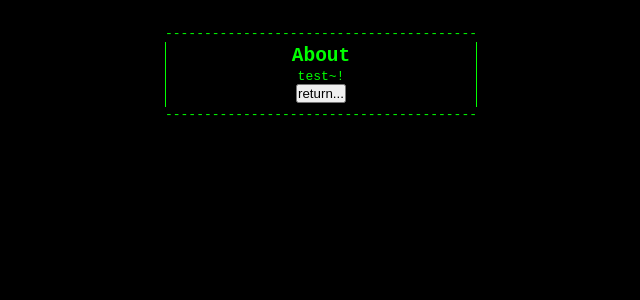
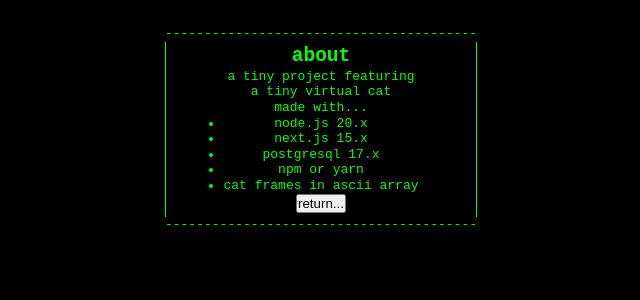
Before and after one commit to j-jh/TamaCatAI, a Next.js app: page /about in a window 1280 px wide. Shown: the top 300 px of the page, without its empty margins (319-959 px from the left). Built offline with nearby package versions, Linux system fonts and the light colour scheme.

Commit message:
docs: update about, contact, readme

```diff
--- a/app/about/page.js
+++ b/app/about/page.js
@@ -5,8 +5,17 @@
 export default function About() {
     return (
         <div>
-            <h2>About</h2>
-            <p>test~!</p>
+            <h2>about</h2>
+            <p>a tiny project featuring</p>
+            <p>a tiny virtual cat</p>
+            <p>made with...</p>
+            <ul>
+                <li>node.js 20.x</li>
+                <li>next.js 15.x</li>
+                <li>postgresql 17.x</li>
+                <li>npm or yarn</li>
+                <li>cat frames in ascii array</li>
+            </ul>
             <Link href="/"><button>return...</button></Link>
         </div>
     )
--- a/app/contact/page.js
+++ b/app/contact/page.js
@@ -6,7 +6,10 @@
     return (
         <div>
             <h2>contact</h2>
-            <p>stuff</p>
+            <p>person who brought me to life:</p>
+            <p>https://github.com/j-jh</p>
+            <p>https://www.linkedin.com/in/jadon-huang/</p>
+            <br></br>
             <Link href="/"><button>return...</button></Link>
         </div>
     )
```
Also changed, not shown: 1 other file (tests, documents, lock files or other folders).
